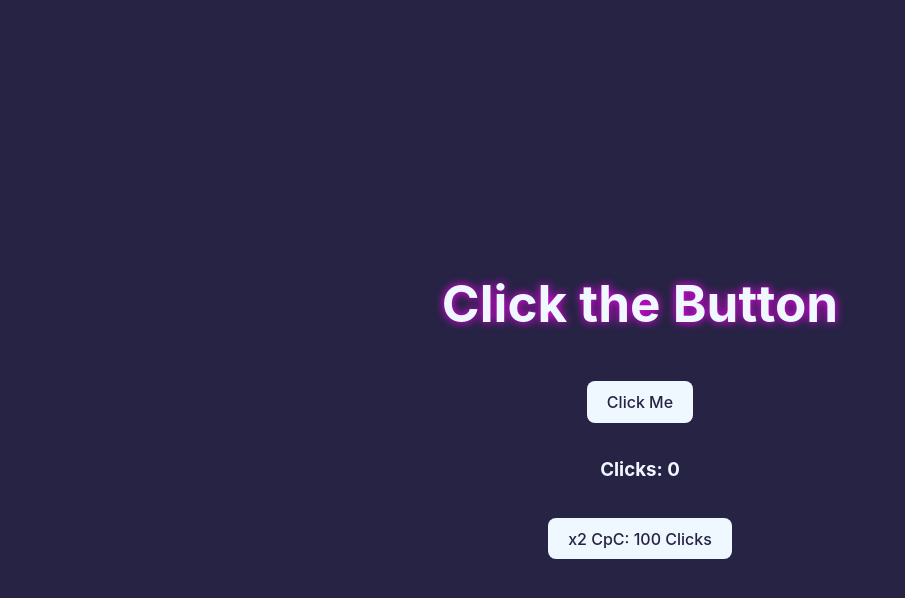
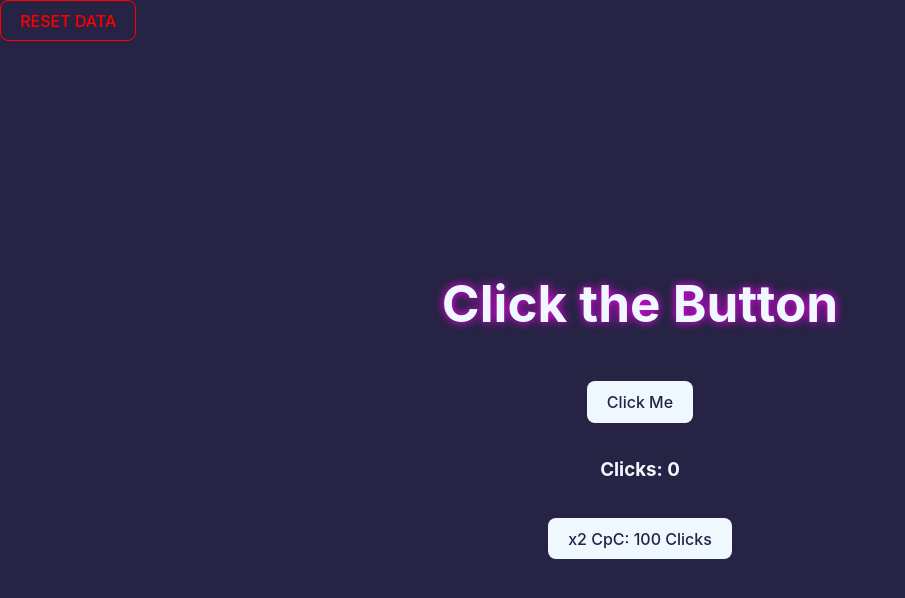
Before and after one commit to GltchyFX/Clicker-Game, a React (Vite) app in the folder Client/: page / in a window 1280 px wide. Shown: the top 598 px of the page, without its empty margins (0-905 px from the left). Built offline with nearby package versions, Linux system fonts and the light colour scheme.

Commit message:
added reset button to clear localStorage

```diff
--- a/Client/src/App.css
+++ b/Client/src/App.css
@@ -10,7 +10,8 @@ body {
 }
 
 button {
-  color:#262344
+  color:#262344;
+  cursor: pointer;
 }
 
 .instructionHeader {
@@ -41,38 +42,18 @@ button {
   background-color: aquamarine;
 }
 
-.logo {
-  height: 6em;
-  padding: 1.5em;
-  will-change: filter;
-  transition: filter 300ms;
-}
-.logo:hover {
-  filter: drop-shadow(0 0 2em #646cffaa);
-}
-.logo.react:hover {
-  filter: drop-shadow(0 0 2em #61dafbaa);
+.resetButton {
+  position: absolute;
+  top: 0%;
+  left: 0%;
+  border-color: red;
+  color: red;
+  background-color: transparent;
 }
 
-@keyframes logo-spin {
-  from {
-    transform: rotate(0deg);
-  }
-  to {
-    transform: rotate(360deg);
-  }
+.resetButton:hover {
+  border-color: red;
+  background-color: red;
+  color: black;
+  box-shadow: 0px 0px 6px 3px red;
 }
-
-@media (prefers-reduced-motion: no-preference) {
-  a:nth-of-type(2) .logo {
-    animation: logo-spin infinite 20s linear;
-  }
-}
-
-.card {
-  padding: 2em;
-}
-
-.read-the-docs {
-  color: #888;
-}
--- a/Client/src/App.jsx
+++ b/Client/src/App.jsx
@@ -29,6 +29,20 @@ function UpgraderButton({price, onButtonClick}){
           onClick={onButtonClick}
         >
           x2 CpC: {price} Clicks
+        </button>
+      </div>
+  );
+}
+
+// eslint-disable-next-line react/prop-types
+function ResetButton({onButtonClick}){
+  return(
+    <div>
+        <button
+          className='resetButton'
+          onClick={onButtonClick}
+        >
+          RESET DATA
         </button>
       </div>
   );
@@ -77,8 +91,16 @@ export default function App() {
     }
   }
 
+  function resetData(){
+    setClicks(0);
+    setCPC(1);
+    setUpgradePrice(100);
+    localStorage.clear();
+  }
+
   return(
     <>
+      <ResetButton onButtonClick={() => resetData()}/>
       <div>
         <h1
           className='instructionHeader'
```
